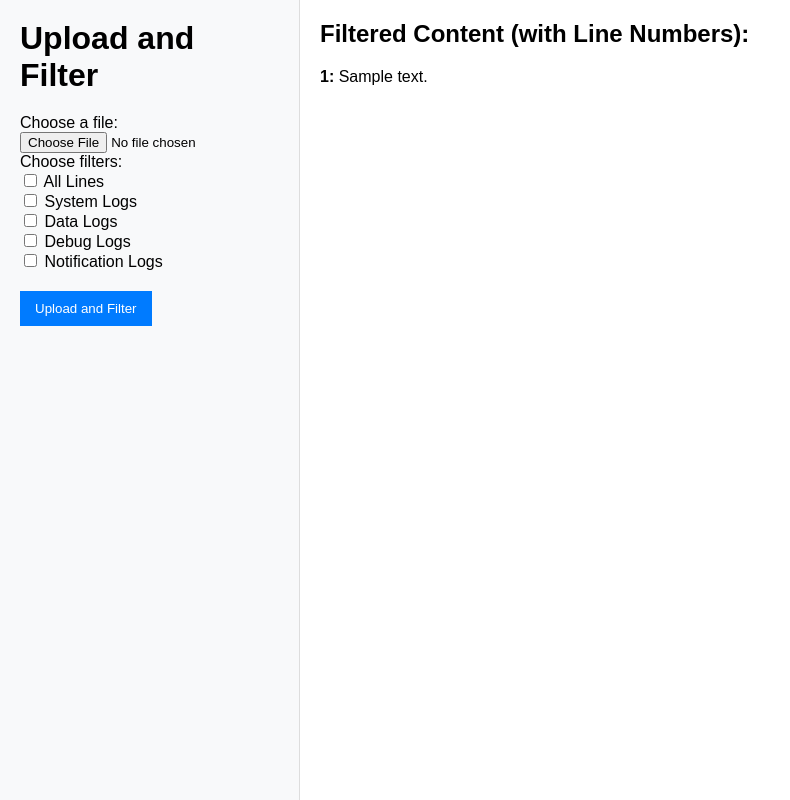
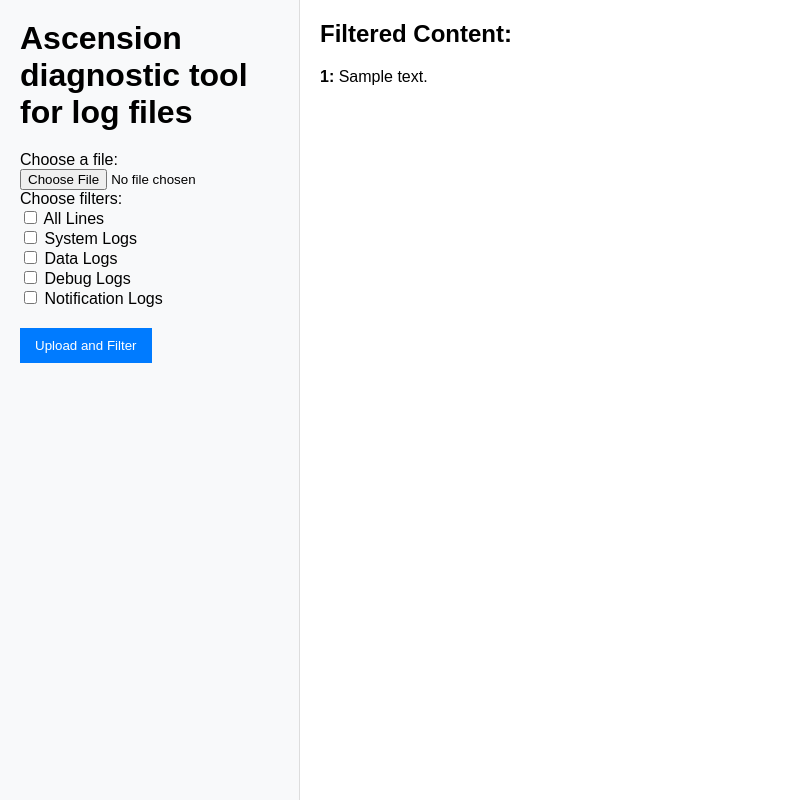
Before and after one commit to zack122/Ascension-diagnostic-tool, a Flask app: template templates/index.html in a window 1280 px wide. Shown: the whole page, without its empty margins (0-790 px from the left). Run offline with Flask 3, Linux system fonts and the light colour scheme; the template is opened without the code that fills it: most values are stand-ins (such as "Sample title", 1, 10 or a date in 2020).

Commit message:
added comments

```diff
--- a/app.py
+++ b/app.py
@@ -2,48 +2,68 @@ import os
 from flask import Flask, request, render_template, redirect
 from werkzeug.utils import secure_filename
 
+# Initialize the Flask application
 app = Flask(__name__)
+
+# Set the folder to store uploaded files
 app.config['UPLOAD_FOLDER'] = 'uploads'
+
+# Define the allowed file extensions for uploads (only .txt files are allowed)
 app.config['ALLOWED_EXTENSIONS'] = {'txt'}
 
 def allowed_file(filename):
+    """
+    Check if the uploaded file has an allowed extension.
+    """
     return '.' in filename and \
            filename.rsplit('.', 1)[1].lower() in app.config['ALLOWED_EXTENSIONS']
 
 def filter_content(lines, filters):
-    filtered_lines = []
-    for i, line in enumerate(lines, 1):  # Enumerate with line numbers starting from 1
+    """
+    Filter the content of the file based on the selected filters.
+    Returns a list of tuples, each containing a line number and the corresponding line.
+    """
+    filtered_lines = []  # Initialize an empty list to store the filtered lines
+    for i, line in enumerate(lines, 1):  # Enumerate the lines with line numbers starting from 1
+        # Check if the line matches any of the selected filters
         if ('system' in filters and '[System]' in line) or \
            ('data' in filters and '[Data]' in line) or \
            ('debug' in filters and '[Debug]' in line) or \
            ('notification' in filters and '[Notification]' in line) or \
-           ('all' in filters):
-            filtered_lines.append((i, line))
-    return filtered_lines
+           ('all' in filters):  # If 'all' is selected, include all lines
+            filtered_lines.append((i, line))  # Append the line number and line content to the list
+    return filtered_lines  # Return the filtered lines
 
 @app.route('/', methods=['GET', 'POST'])
 def index():
-    if request.method == 'POST':
-        if 'file' not in request.files:
-            return redirect(request.url)
-        file = request.files['file']
-        if file.filename == '':
-            return redirect(request.url)
-        if file and allowed_file(file.filename):
-            filename = secure_filename(file.filename)
-            file.save(os.path.join(app.config['UPLOAD_FOLDER'], filename))
+    """
+    Handle the main route of the application. If the request method is POST, process the uploaded file.
+    If the method is GET, render the template without any filtered content.
+    """
+    if request.method == 'POST':  # Check if the request is a POST (form submission)
+        if 'file' not in request.files:  # Check if a file was not uploaded
+            return redirect(request.url)  # Redirect to the same URL (reload the page)
+        file = request.files['file']  # Get the uploaded file
+        if file.filename == '':  # Check if the file has no name (i.e., no file was selected)
+            return redirect(request.url)  # Redirect to the same URL (reload the page)
+        if file and allowed_file(file.filename):  # Check if the file exists and has an allowed extension
+            filename = secure_filename(file.filename)  # Secure the filename to prevent security issues
+            file.save(os.path.join(app.config['UPLOAD_FOLDER'], filename))  # Save the uploaded file
 
-            filters = request.form.getlist('filter')
+            filters = request.form.getlist('filter')  # Get the selected filters from the form
 
             # Read and filter the file content
             with open(os.path.join(app.config['UPLOAD_FOLDER'], filename), 'r') as f:
-                lines = f.readlines()
+                lines = f.readlines()  # Read all lines from the file
 
-            filtered_lines = filter_content(lines, filters)
+            filtered_lines = filter_content(lines, filters)  # Filter the lines based on the selected filters
 
+            # Render the template with the filtered content
             return render_template('index.html', filename=filename, filtered_lines=filtered_lines)
 
+    # If the request is GET or if no file was uploaded, render the template without any filtered content
     return render_template('index.html', filename=None, filtered_lines=None)
+
 
 if __name__ == '__main__':
     app.run(debug=True)
--- a/templates/index.html
+++ b/templates/index.html
@@ -9,7 +9,7 @@
 <body>
     <div class="container">
         <div class="sidebar">
-            <h1>Upload and Filter</h1>
+            <h1>Ascension diagnostic tool for log files</h1>
             <form method="POST" enctype="multipart/form-data">
                 <label for="file">Choose a file:</label>
                 <input type="file" name="file" id="file" accept=".txt" required>
@@ -32,7 +32,7 @@
 
         <div class="content">
             {% if filtered_lines %}
-            <h2>Filtered Content (with Line Numbers):</h2>
+            <h2>Filtered Content:</h2>
             <div class="output">
                 <ul>
                 {% for line_number, line_content in filtered_lines %}
```
